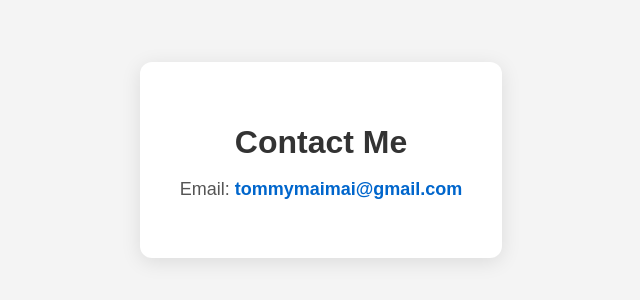
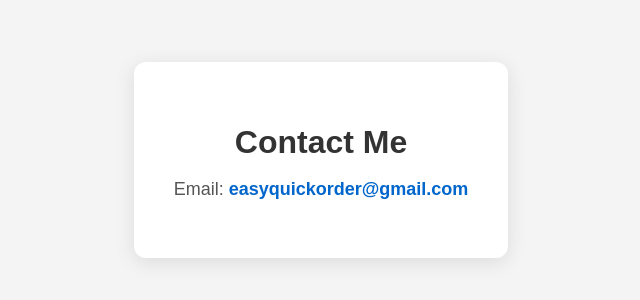
Before and after one commit to TommyMaii/contactpage, a plain HTML site: page index.html in a window 1280 px wide. Shown: the part 240-540 px from the top of the page, 319-959 px from the left. Drawn offline with Linux system fonts and the light colour scheme.

Commit message:
Update index.html

```diff
--- a/index.html
+++ b/index.html
@@ -47,7 +47,7 @@
 <body>
   <div class="card">
     <h1>Contact Me</h1>
-    <p>Email: <a href="mailto:tommymaimai@gmail.com">tommymaimai@gmail.com</a></p>
+    <p>Email: <a href="mailto:easyquickorder@gmail.com">easyquickorder@gmail.com</a></p>
   </div>
 </body>
 </html>
```
